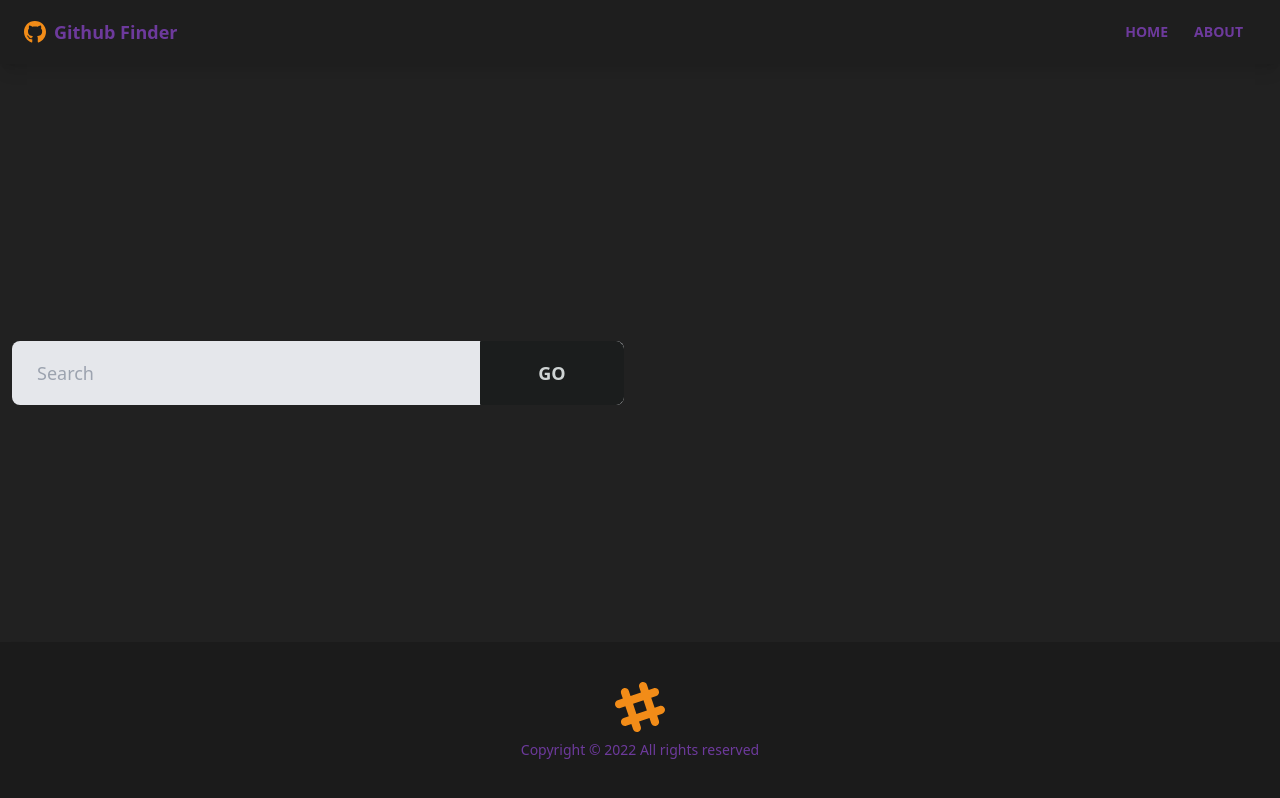
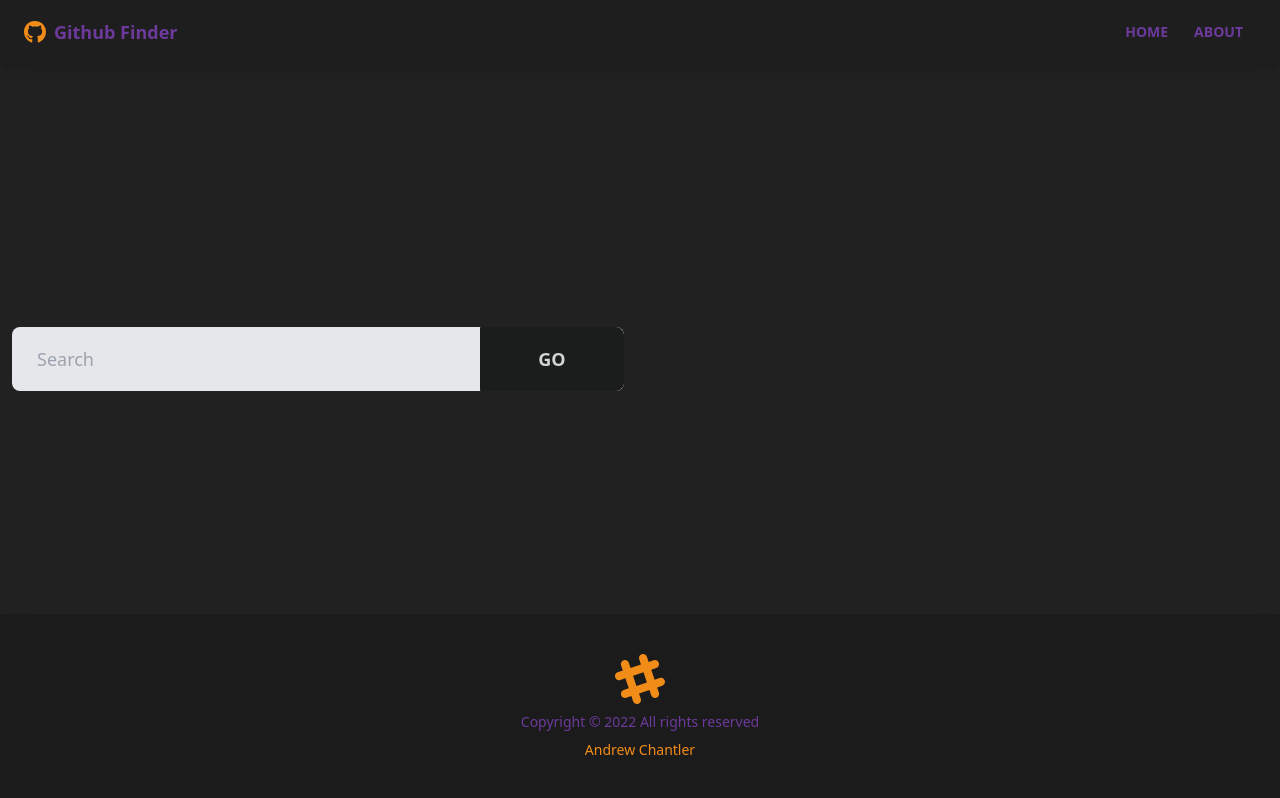
Before and after one commit to sensimods/Github-Finder, a React (Create React App) app: page / in a window 1280 px wide. Built offline with nearby package versions, Linux system fonts and the light colour scheme.

Commit message:
UserItem Link updated and improved

```diff
--- a/src/components/layout/Footer.jsx
+++ b/src/components/layout/Footer.jsx
@@ -15,6 +15,12 @@ function Footer() {
           <path d='M22.672 15.226l-2.432.811.841 2.515c.33 1.019-.209 2.127-1.23 2.456-1.15.325-2.148-.321-2.463-1.226l-.84-2.518-5.013 1.677.84 2.517c.391 1.203-.434 2.542-1.831 2.542-.88 0-1.601-.564-1.86-1.314l-.842-2.516-2.431.809c-1.135.328-2.145-.317-2.463-1.229-.329-1.018.211-2.127 1.231-2.456l2.432-.809-1.621-4.823-2.432.808c-1.355.384-2.558-.59-2.558-1.839 0-.817.509-1.582 1.327-1.846l2.433-.809-.842-2.515c-.33-1.02.211-2.129 1.232-2.458 1.02-.329 2.13.209 2.461 1.229l.842 2.515 5.011-1.677-.839-2.517c-.403-1.238.484-2.553 1.843-2.553.819 0 1.585.509 1.85 1.326l.841 2.517 2.431-.81c1.02-.33 2.131.211 2.461 1.229.332 1.018-.21 2.126-1.23 2.456l-2.433.809 1.622 4.823 2.433-.809c1.242-.401 2.557.484 2.557 1.838 0 .819-.51 1.583-1.328 1.847m-8.992-6.428l-5.01 1.675 1.619 4.828 5.011-1.674-1.62-4.829z'></path>
         </svg>
         <p className='text-secondary'>Copyright &copy; {footerYear} All rights reserved</p>
+        <a className="text-primary"
+        href="https://github.com/sensimods"
+        target='_blank'
+        rel='noreferrer'>
+          Andrew Chantler
+        </a>
       </div>
     </footer>
   )
--- a/src/components/users/UserItem.jsx
+++ b/src/components/users/UserItem.jsx
@@ -2,6 +2,8 @@ import PropTypes from 'prop-types'
 import {Link} from 'react-router-dom'
 function UserItem({user: {login, avatar_url}}) {
   return (
+    <>
+      <Link to={`/user/${login}`}>
         <div className='card shadow-md compact side bg-base-100'>
           <div className='flex-row items-center space-x-4 card-body'>
             <div>
@@ -13,13 +15,12 @@ function UserItem({user: {login, avatar_url}}) {
             </div>
             <div>
               <h2 className='card-title'>{login}</h2>
-          <Link className='text-base-content text-opacity-40' to={`/user/${login}`}>
-            Visit Profile
-          </Link>
-
+              <p className='text-base-content text-opacity-40'>Visit Profile</p>
             </div>
           </div>
         </div>
+      </Link>
+    </>
   )
 }
 
```
Lines whose indentation alone changed are shown as unchanged.
